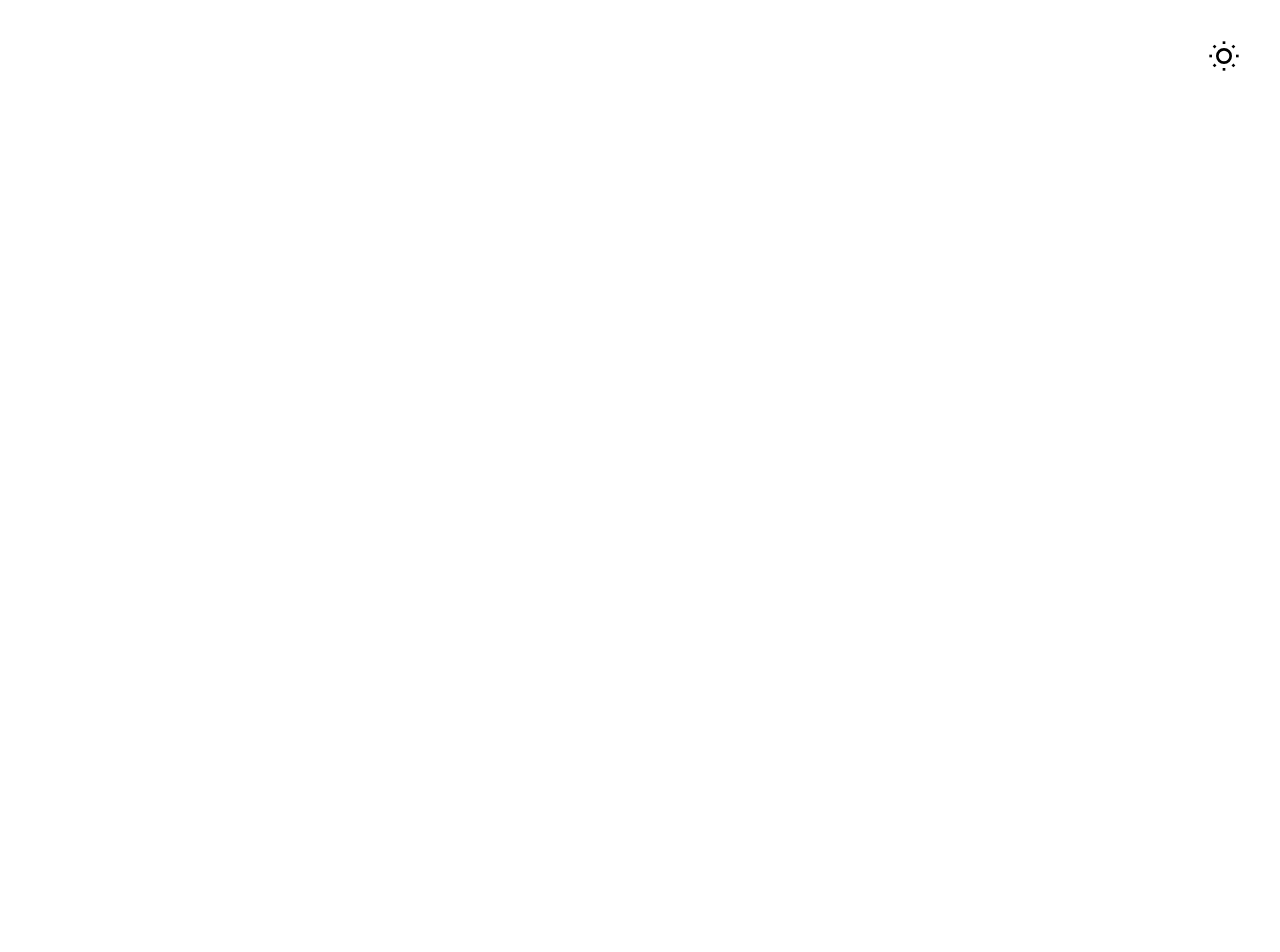
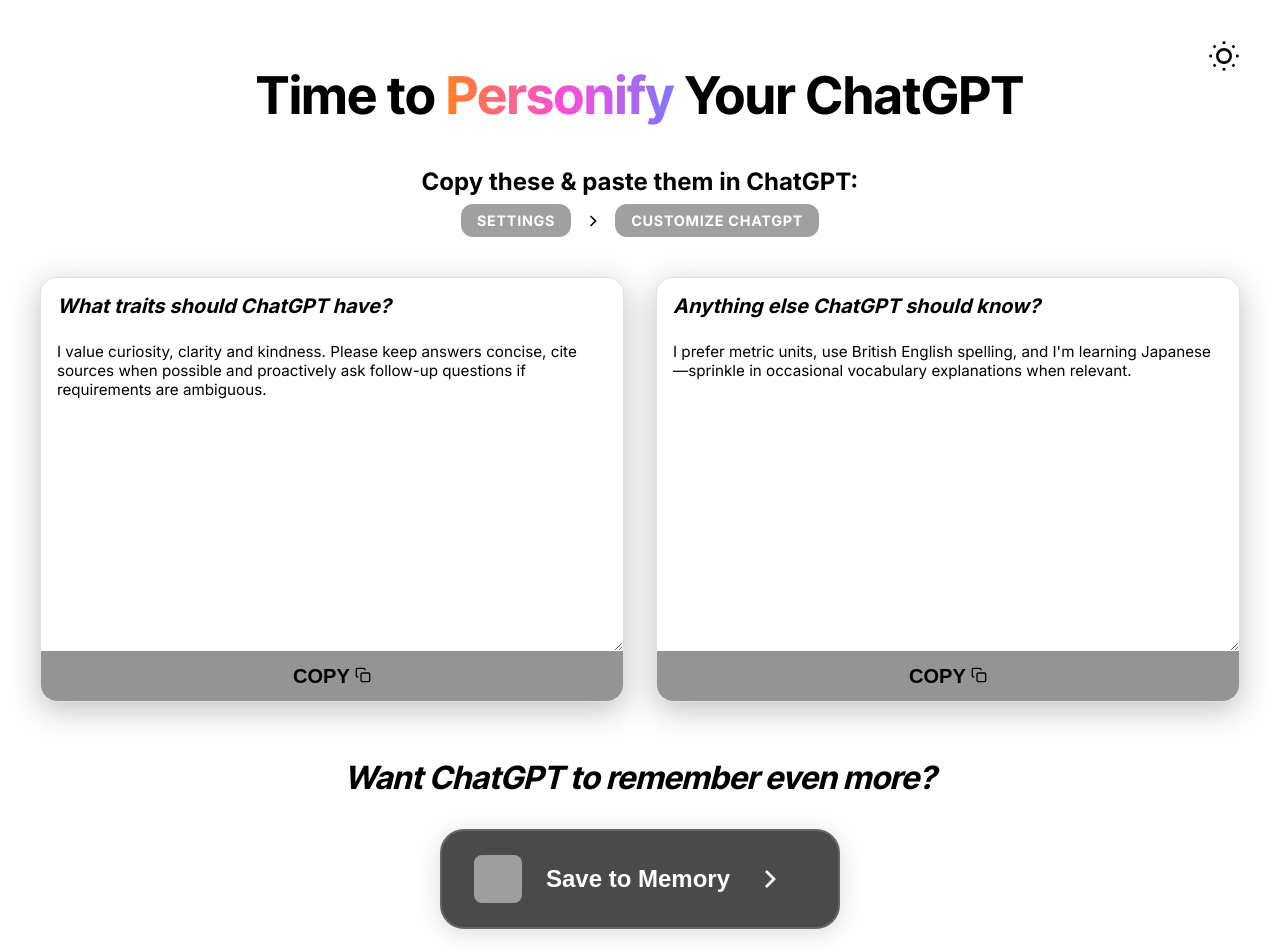
Before and after one commit to parker-boom/personify, an Angular app: page /results in a window 1280 px wide. Before the commit this address led to /. Shown: the top 952 px of the page. Before the commit the page ends 800 px from the top, so only its background shows below. Built offline with nearby package versions, Linux system fonts and the light colour scheme; grey boxes are pictures that could not be loaded.

Commit message:
Results page UI touched up

```diff
--- a/src/app/app.routes.ts
+++ b/src/app/app.routes.ts
@@ -10,5 +10,5 @@
   { path: 'select', component: Select },
   { path: 'flow', component: Flow },
   { path: 'loading', component: LoadingComponent },
-  { path: 'result', component: Result },
+  { path: 'results', component: Result },
 ];
--- a/src/app/pages/result/result.html
+++ b/src/app/pages/result/result.html
@@ -11,38 +11,96 @@
 
   <!-- Settings path helper -->
   <div class="settings-helper">
-    <span class="settings-text">SETTINGS</span>
-    <svg class="arrow-icon" viewBox="0 0 24 24" fill="none" stroke="currentColor" stroke-width="2">
+    <span class="settings-bubble">SETTINGS</span>
+    <svg
+      class="arrow-icon"
+      viewBox="0 0 24 24"
+      fill="none"
+      stroke="currentColor"
+      stroke-width="2"
+    >
       <polyline points="9 6 15 12 9 18"></polyline>
     </svg>
-    <span class="settings-text">CUSTOMIZE CHATGPT</span>
+    <span class="settings-bubble">CUSTOMIZE CHATGPT</span>
   </div>
 
   <!-- Two copy cards -->
   <div class="copy-card-wrapper">
     <!-- Card 1 -->
-    <div class="copy-card" (click)="copyToClipboard(traitsText)">
+    <div class="copy-card" (click)="copyToClipboard(traitsText, 'traits')">
       <p class="card-question">What traits should ChatGPT have?</p>
-      <textarea [(ngModel)]="traitsText" class="card-textarea" readonly></textarea>
-      <button class="copy-btn">
+      <textarea
+        [(ngModel)]="traitsText"
+        class="card-textarea"
+        readonly
+      ></textarea>
+      <button class="copy-btn" [class.copied]="copyingTraits">
+        <span *ngIf="!copyingTraits">
           COPY
-        <svg class="clipboard-icon" viewBox="0 0 24 24" fill="none" stroke="currentColor" stroke-width="2">
+          <svg
+            class="clipboard-icon"
+            viewBox="0 0 24 24"
+            fill="none"
+            stroke="currentColor"
+            stroke-width="2"
+          >
             <rect x="9" y="9" width="13" height="13" rx="2" ry="2"></rect>
-          <path d="M5 15H4a2 2 0 0 1-2-2V4a2 2 0 0 1 2-2h9a2 2 0 0 1 2 2v1"></path>
+            <path
+              d="M5 15H4a2 2 0 0 1-2-2V4a2 2 0 0 1 2-2h9a2 2 0 0 1 2 2v1"
+            ></path>
           </svg>
+        </span>
+        <span *ngIf="copyingTraits">
+          COPIED
+          <svg
+            class="check-icon"
+            viewBox="0 0 24 24"
+            fill="none"
+            stroke="currentColor"
+            stroke-width="2"
+          >
+            <polyline points="20 6 9 17 4 12"></polyline>
+          </svg>
+        </span>
       </button>
     </div>
 
     <!-- Card 2 -->
-    <div class="copy-card" (click)="copyToClipboard(extraText)">
+    <div class="copy-card" (click)="copyToClipboard(extraText, 'extra')">
       <p class="card-question">Anything else ChatGPT should know?</p>
-      <textarea [(ngModel)]="extraText" class="card-textarea" readonly></textarea>
-      <button class="copy-btn">
+      <textarea
+        [(ngModel)]="extraText"
+        class="card-textarea"
+        readonly
+      ></textarea>
+      <button class="copy-btn" [class.copied]="copyingExtra">
+        <span *ngIf="!copyingExtra">
           COPY
-        <svg class="clipboard-icon" viewBox="0 0 24 24" fill="none" stroke="currentColor" stroke-width="2">
+          <svg
+            class="clipboard-icon"
+            viewBox="0 0 24 24"
+            fill="none"
+            stroke="currentColor"
+            stroke-width="2"
+          >
             <rect x="9" y="9" width="13" height="13" rx="2" ry="2"></rect>
-          <path d="M5 15H4a2 2 0 0 1-2-2V4a2 2 0 0 1 2-2h9a2 2 0 0 1 2 2v1"></path>
+            <path
+              d="M5 15H4a2 2 0 0 1-2-2V4a2 2 0 0 1 2-2h9a2 2 0 0 1 2 2v1"
+            ></path>
           </svg>
+        </span>
+        <span *ngIf="copyingExtra">
+          COPIED
+          <svg
+            class="check-icon"
+            viewBox="0 0 24 24"
+            fill="none"
+            stroke="currentColor"
+            stroke-width="2"
+          >
+            <polyline points="20 6 9 17 4 12"></polyline>
+          </svg>
+        </span>
       </button>
     </div>
   </div>
@@ -51,22 +109,27 @@
   <div class="memory-section">
     <p class="memory-subtitle"><em>Want ChatGPT to remember even more?</em></p>
 
-    <button class="memory-btn" (click)="copyToClipboard(memoryLink)">
+    <button
+      class="memory-btn"
+      (click)="copyToClipboard(memoryLink, 'memory')"
+      [class.copied]="copyingMemory"
+    >
       <span class="logo-combo">
-        <!-- OpenAI Swirl -->
-        <svg class="openai-logo" viewBox="0 0 24 24" fill="none" stroke="currentColor" stroke-width="1.8" stroke-linecap="round" stroke-linejoin="round">
-          <path d="M12 2.1a5 5 0 0 1 4.33 2.5 5 5 0 0 1 5.57 7.07 5 5 0 0 1-2.55 9.33H12"></path>
-          <path d="M4.12 6.34a5 5 0 0 1 4.1-4.24 5 5 0 0 1 4.57 1.25"></path>
-          <path d="M2.5 12a5 5 0 0 1 5-5h14"></path>
-          <path d="M19.88 17.66a5 5 0 0 1-4.1 4.24 5 5 0 0 1-4.57-1.25"></path>
-          <path d="M21.5 12a5 5 0 0 1-5 5H2.5"></path>
-          <path d="M9.67 20.79A5 5 0 0 1 4.1 19 5 5 0 0 1 2.5 12"></path>
-        </svg>
-        <!-- Personify Gradient Letter -->
-        <span class="logo-personify brand-text">P</span>
+        <!-- Fused Logo -->
+        <img
+          class="fused-logo"
+          src="/images/fusedLogo.png"
+          alt="Personify + OpenAI"
+        />
       </span>
       <span class="memory-label">Save to Memory</span>
-      <svg class="chevron-icon" viewBox="0 0 24 24" fill="none" stroke="currentColor" stroke-width="2">
+      <svg
+        class="chevron-icon"
+        viewBox="0 0 24 24"
+        fill="none"
+        stroke="currentColor"
+        stroke-width="2"
+      >
         <polyline points="9 6 15 12 9 18"></polyline>
       </svg>
     </button>
--- a/src/app/pages/result/result.scss
+++ b/src/app/pages/result/result.scss
@@ -15,7 +15,7 @@
   font-size: 3.25rem;
   font-weight: 700;
   text-align: center;
-  margin: 0 0 1.5rem;
+  margin: 0 0 2.5rem; // Increased gap from 1.5rem to 2.5rem
   font-family: "Inter Tight", "Inter", sans-serif;
 }
 
@@ -29,8 +29,8 @@
 }
 
 .copy-instruction {
-  font-size: 1.25rem;
-  margin: 0 0 1rem;
+  font-size: 1.5rem; // Increased from 1.25rem
+  margin: 0 0 0.5rem;
   font-weight: 600;
   text-align: center;
 }
@@ -38,18 +38,25 @@
 .settings-helper {
   display: flex;
   align-items: center;
-  gap: 0.5rem;
-  margin-bottom: 2rem;
+  gap: 0.75rem;
+  margin-bottom: 2.5rem;
   font-size: 0.9rem;
   font-weight: 700;
   letter-spacing: 0.05em;
   text-transform: uppercase;
 }
 
-.settings-text {
-  padding: 0.35rem 0.75rem;
-  border: 2px solid currentColor;
-  border-radius: 0.5rem;
+.settings-bubble {
+  padding: 0.5rem 1rem;
+  background: #a0a0a0; // Medium grey background
+  color: #fff;
+  border-radius: 0.75rem;
+  font-weight: 700;
+
+  .dark-mode & {
+    background: #666;
+    color: #fff;
+  }
 }
 
 .arrow-icon {
@@ -63,7 +70,7 @@
   display: flex;
   gap: 2rem;
   justify-content: center;
-  margin-bottom: 3rem;
+  margin-bottom: 1.5rem;
 
   @media (max-width: 900px) {
     flex-direction: column;
@@ -76,25 +83,37 @@
   border-radius: 1rem;
   display: flex;
   flex-direction: column;
-  box-shadow: 0 4px 12px rgba(0, 0, 0, 0.05);
+  box-shadow: 0 8px 32px rgba(0, 0, 0, 0.25);
+  border: 1px solid #e0e0e0;
   cursor: pointer;
+  transition: transform 0.2s ease, box-shadow 0.2s ease;
+
+  &:hover {
+    transform: translateY(-2px);
+    box-shadow: 0 12px 40px rgba(0, 0, 0, 0.2);
+  }
 
   .dark-mode & {
     background: #0f0f0f;
-    box-shadow: 0 4px 12px rgba(255, 255, 255, 0.05);
+    box-shadow: 0 8px 32px rgba(255, 255, 255, 0.1);
+    border: 1px solid #333;
+
+    &:hover {
+      box-shadow: 0 12px 40px rgba(255, 255, 255, 0.15);
+    }
   }
 }
 
 .card-question {
   margin: 1rem 1rem 0.5rem;
-  font-size: 1rem;
-  font-weight: 700;
+  font-size: 1.25rem;
+  font-weight: 800;
   font-style: italic;
 }
 
 .card-textarea {
   flex: 1 1 auto;
-  min-height: 160px;
+  min-height: 325px;
   padding: 1rem;
   border: none;
   resize: vertical;
@@ -111,8 +130,9 @@
   border: none;
   border-bottom-left-radius: 1rem;
   border-bottom-right-radius: 1rem;
-  background: #ececec;
-  color: #333;
+  background: #949494;
+  color: #000000;
+  font-size: 1.25rem;
   font-weight: 700;
   padding: 0.85rem;
   display: flex;
@@ -120,10 +140,17 @@
   justify-content: center;
   gap: 0.5rem;
   cursor: pointer;
-  transition: background 0.2s ease;
+  transition: all 0.2s ease;
 
-  &:hover {
-    background: #dcdcdc;
+  &.copied {
+    background: #4caf50;
+    color: white;
+    transform: scale(1.02);
+
+    .dark-mode & {
+      background: #4caf50;
+      color: white;
+    }
   }
 
   .dark-mode & {
@@ -136,9 +163,15 @@
   }
 }
 
-.clipboard-icon {
+.clipboard-icon,
+.check-icon {
   width: 1rem;
   height: 1rem;
+  transition: transform 0.2s ease;
+}
+
+.check-icon {
+  color: white;
 }
 
 .memory-section {
@@ -148,59 +181,83 @@
 }
 
 .memory-subtitle {
-  font-size: 1.25rem;
+  font-size: 2rem; // Substantially increased from 1.25rem
   font-weight: 600;
-  margin-bottom: 1rem;
+  margin-bottom: 2rem;
+  font-family: "Inter Tight", "Inter", sans-serif;
 }
 
 .memory-btn {
-  padding: 1rem 2rem;
-  border-radius: 0.875rem;
-  border: 2px solid #a9a9a9;
-  background: #f3f3f3;
-  color: #333;
+  width: 400px;
+  padding: 1.5rem 2rem;
+  border-radius: 1.5rem;
+  border: 2px solid #666;
+  background: #4a4a4a;
+  color: #fff;
   font-weight: 700;
+  font-size: 1.5rem;
   display: inline-flex;
   align-items: center;
-  gap: 0.75rem;
+  justify-content: flex-start;
+  gap: 1.5rem;
   cursor: pointer;
-  transition: background 0.2s ease;
+  transition: all 0.2s ease;
+  box-shadow: 0 4px 24px 0 rgba(0, 0, 0, 0.15);
 
   &:hover {
-    background: #e1e1e1;
+    background: #565656;
+    transform: translateY(-2px);
+    box-shadow: 0 8px 32px 0 rgba(0, 0, 0, 0.25);
+  }
+
+  &.copied {
+    background: $brand-gradient;
+    color: white;
+    border-color: transparent;
+    transform: scale(1.02);
+
+    .dark-mode & {
+      background: $brand-gradient;
+      color: white;
+    }
   }
 
   .dark-mode & {
-    background: #1e1e1e;
-    border-color: #555;
+    background: #2a2a2a;
+    border-color: #444;
     color: #fff;
 
     &:hover {
-      background: #2b2b2b;
+      background: #353535;
     }
   }
 }
 
-.memory-logo,
+.fused-logo {
+  width: 3rem;
+  height: 3rem;
+  border-radius: 0.5rem;
+}
+
+.memory-label {
+  font-size: 1.5rem;
+  font-weight: 700;
+}
+
 .chevron-icon {
-  width: 1.25rem;
-  height: 1.25rem;
+  width: 2rem;
+  height: 2rem;
+  transition: transform 0.2s ease;
+}
+
+.memory-btn:hover .chevron-icon {
+  transform: translateX(3px);
 }
 
 .logo-combo {
   display: flex;
   align-items: center;
-  gap: 0.25rem;
-}
-
-.openai-logo {
-  width: 1.25rem;
-  height: 1.25rem;
-}
-
-.logo-personify {
-  font-size: 1.25rem;
-  line-height: 1;
+  gap: 0.5rem;
 }
 
 @keyframes holo-fade {
--- a/src/app/pages/result/result.ts
+++ b/src/app/pages/result/result.ts
@@ -13,14 +13,38 @@
 export class Result {
   // Placeholder/mock data for now – will be replaced by API later
   traitsText = `I value curiosity, clarity and kindness. Please keep answers concise, cite sources when possible and proactively ask follow-up questions if requirements are ambiguous.`;
-  extraText = `I prefer metric units, use British English spelling, and I’m learning Japanese—sprinkle in occasional vocabulary explanations when relevant.`;
+  extraText = `I prefer metric units, use British English spelling, and I'm learning Japanese—sprinkle in occasional vocabulary explanations when relevant.`;
   memoryLink = 'https://openai.com/personify/save-to-memory';
+
+  // Copy animation states
+  copyingTraits = false;
+  copyingExtra = false;
+  copyingMemory = false;
 
   constructor(public themeService: ThemeService) {}
 
-  copyToClipboard(content: string): void {
+  copyToClipboard(
+    content: string,
+    type: 'traits' | 'extra' | 'memory' = 'traits'
+  ): void {
     if (navigator && navigator.clipboard) {
       navigator.clipboard.writeText(content);
+
+      // Set the appropriate copying state
+      switch (type) {
+        case 'traits':
+          this.copyingTraits = true;
+          setTimeout(() => (this.copyingTraits = false), 1000);
+          break;
+        case 'extra':
+          this.copyingExtra = true;
+          setTimeout(() => (this.copyingExtra = false), 1000);
+          break;
+        case 'memory':
+          this.copyingMemory = true;
+          setTimeout(() => (this.copyingMemory = false), 1000);
+          break;
+      }
     }
   }
 }
```
Also changed, not shown: public/fusedLogo.png (added). Lines whose indentation alone changed are shown as unchanged.
